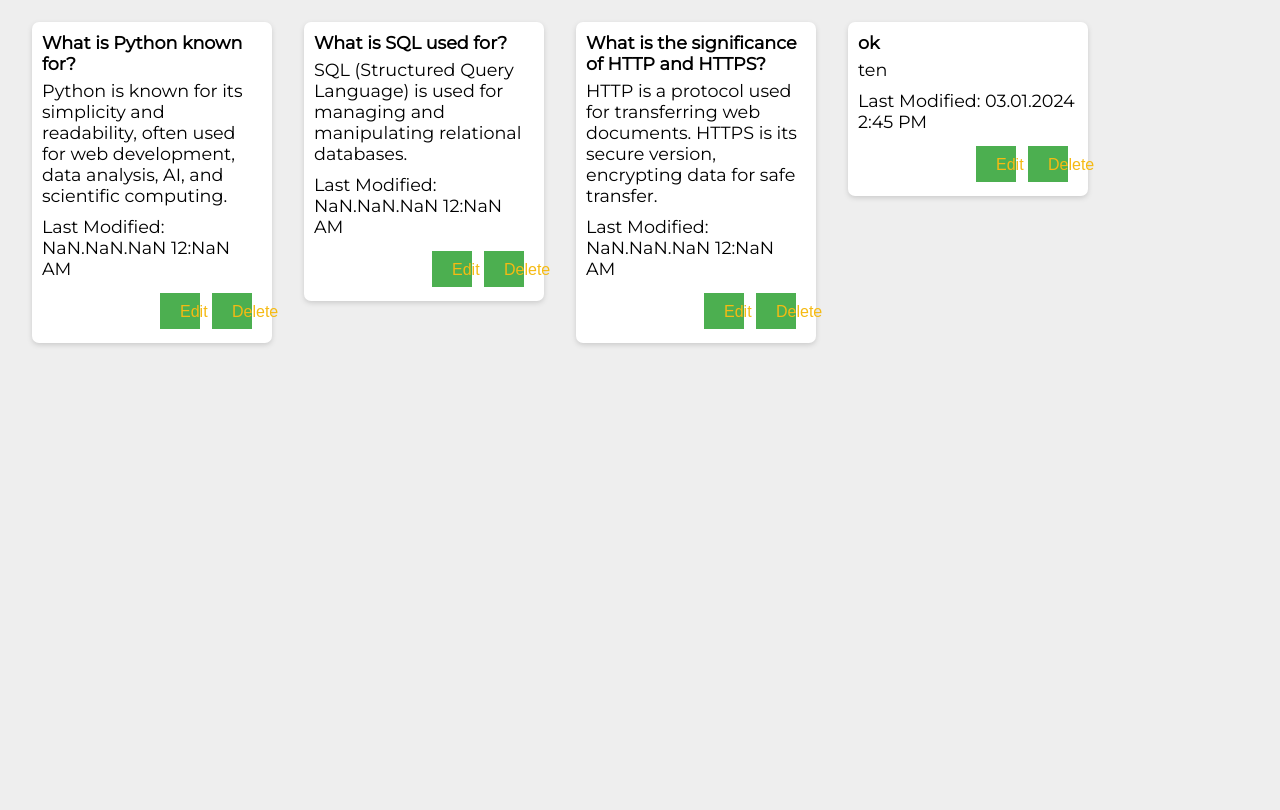
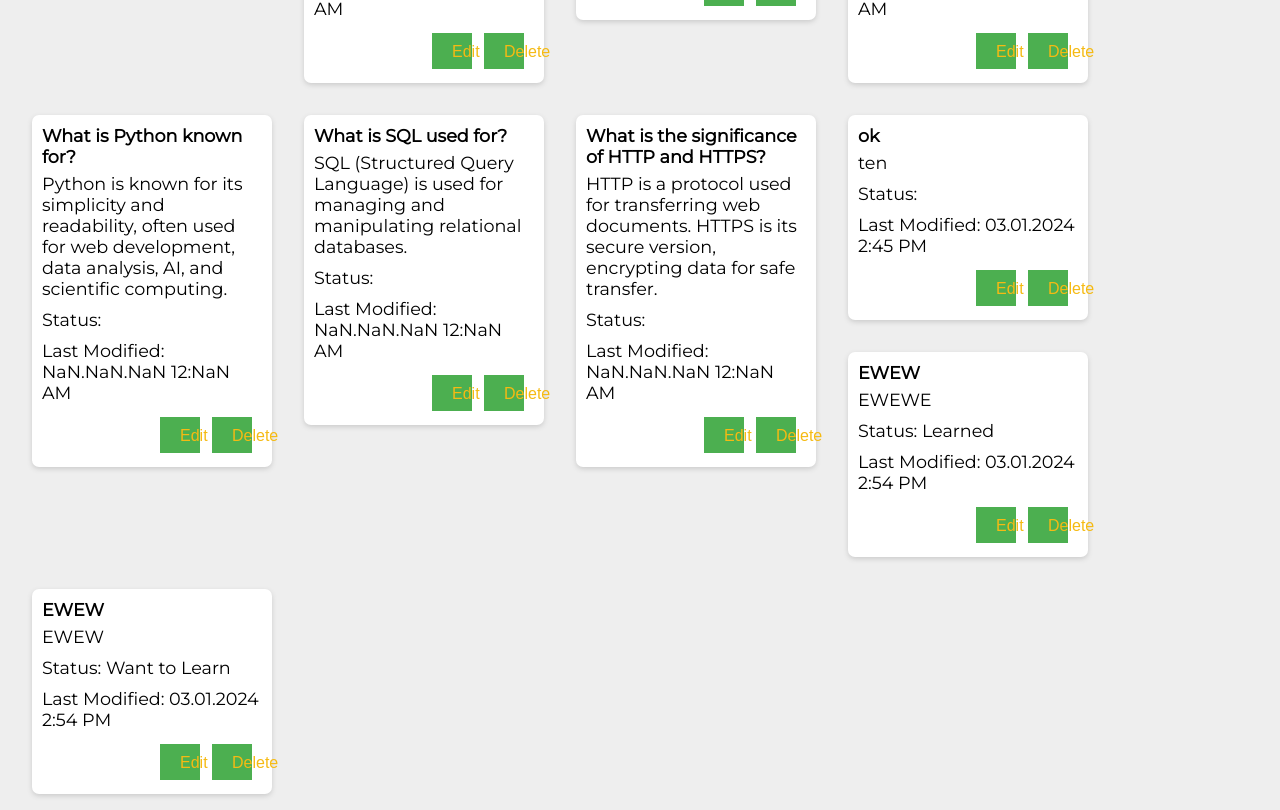
Before and after one commit to daufilataf/WebMobileAssignment3, a React (Create React App) app: page / in a window 1280 px wide. Shown: the part 1318-2128 px from the top of the page. Before the commit the page ends 1677 px from the top, so only its background shows below. Built offline with nearby package versions, Linux system fonts and the light colour scheme; data requests are answered from the project's data file; a web font is replaced by a local one.

Commit message:
I added status

```diff
--- a/db.json
+++ b/db.json
@@ -67,6 +67,20 @@
       "answer": "ten",
       "lastModified": "2024-01-03T14:45:29.953Z",
       "id": 18
+    },
+    {
+      "question": "EWEW",
+      "answer": "EWEWE",
+      "lastModified": "2024-01-03T14:54:10.276Z",
+      "status": "Learned",
+      "id": 19
+    },
+    {
+      "question": "EWEW",
+      "answer": "EWEW",
+      "lastModified": "2024-01-03T14:54:16.991Z",
+      "status": "Want to Learn",
+      "id": 20
     }
   ]
 }
--- a/src/components/App.jsx
+++ b/src/components/App.jsx
@@ -21,11 +21,12 @@ function App() {
     fetchNotes();
   }, []);
 
-  function addOrUpdateNote(newNote) {
+  function addOrUpdateNote(newNote, status = "Noted") {
     const noteData = {
       question: newNote.title,
       answer: newNote.content,
-      lastModified: new Date().toISOString()
+      lastModified: new Date().toISOString(),
+      status: status
     };
 
     if (editNote) {
@@ -80,6 +81,7 @@ function App() {
     id={noteItem.id}
     title={noteItem.question}
     content={noteItem.answer}
+    status={noteItem.status}
     lastModified={noteItem.lastModified} // Pass the lastModified prop
     onDelete={deleteNote}
     onEdit={editNoteHandler}
--- a/src/components/CreateArea.jsx
+++ b/src/components/CreateArea.jsx
@@ -2,6 +2,8 @@ import React, { useState, useEffect } from "react";
 
 function CreateArea(props) {
   const [isExpanded, setExpanded] = useState(false);
+  const [status, setStatus] = useState("Noted");
+
   const [note, setNote] = useState({
     title: "",
     content: ""
@@ -28,7 +30,7 @@ function CreateArea(props) {
   }
 
   function submitNote(event) {
-    props.onAdd(note);
+    props.onAdd(note, status);
     setNote({
       title: "",
       content: ""
@@ -59,7 +61,16 @@ function CreateArea(props) {
             placeholder="Take a note..."
             rows={isExpanded ? 3 : 1}
           />
+
+
         )}
+        {isExpanded && (
+        <select value={status} onChange={(e) => setStatus(e.target.value)}>
+          <option value="Learned">Learned</option>
+          <option value="Want to Learn">Want to Learn</option>
+          <option value="Noted">Noted</option>
+        </select>
+         )}
         {isExpanded && (
           <button onClick={submitNote}>
             Add
--- a/src/components/Note.jsx
+++ b/src/components/Note.jsx
@@ -25,6 +25,7 @@ function Note(props) {
     <div className="note">
       <h1>{props.title}</h1>
       <p>{props.content}</p>
+      <p>Status: {props.status}</p>
       <p>Last Modified: {formatDate(props.lastModified)}</p>
       <button onClick={handleDelete}>Delete</button>
       <button onClick={handleEdit}>Edit</button>
```
